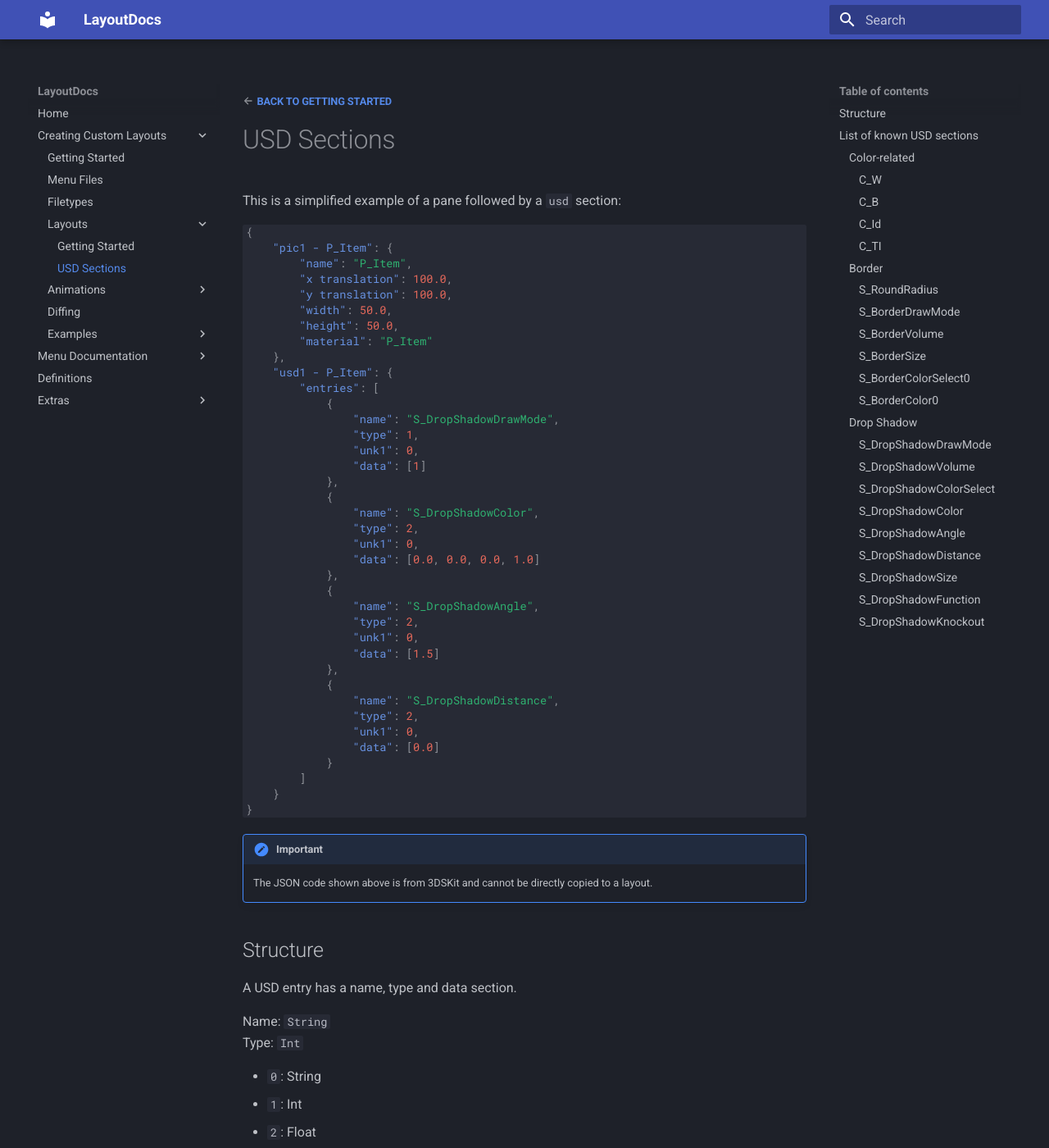
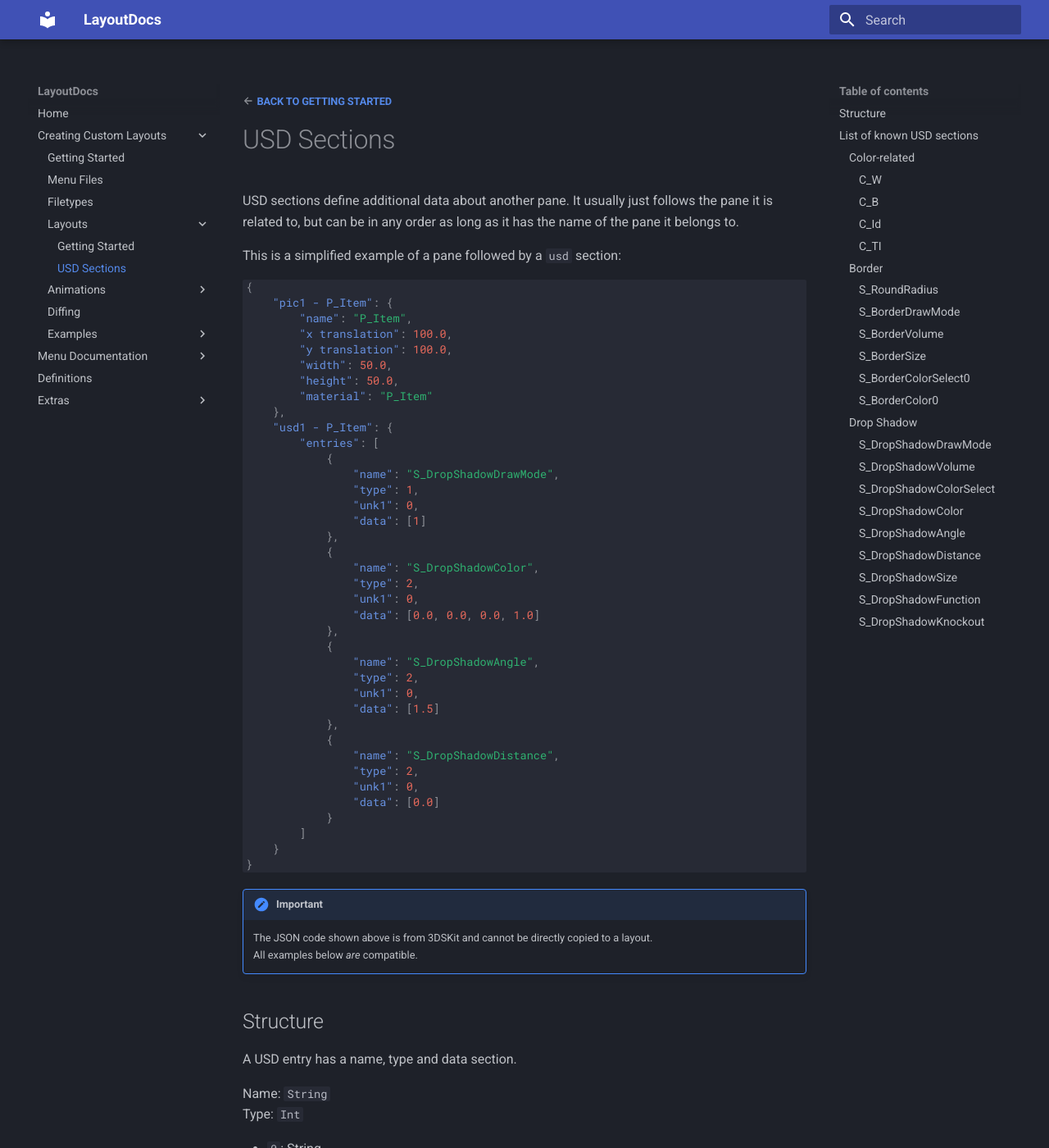
Before and after one commit to ThemezerNX/LayoutDocs, an MkDocs documentation site: the page built from docs/guide/layouts/usd-sections.md, in a window 1280 px wide and 1400 px high. Shown: the whole window at 82% size. Built offline with MkDocs 1.6.1 and Material for MkDocs 9.7.7, drawn with Linux system fonts in a browser that asks for light colours.

Commit message:
More information on usd sections

```diff
--- a/docs/guide/layouts/usd-sections.md
+++ b/docs/guide/layouts/usd-sections.md
@@ -1,6 +1,8 @@
 ##### :octicons-arrow-left-16: [Back to Getting Started](index.md)
 
 # USD Sections
+
+USD sections define additional data about another pane. It usually just follows the pane it is related to, but can be in any order as long as it has the name of the pane it belongs to.
 
 This is a simplified example of a pane followed by a `usd` section:
 
@@ -48,6 +50,7 @@ This is a simplified example of a pane followed by a `usd` section:
 <!-- prettier-ignore -->
 !!! Important
 	The JSON code shown above is from 3DSKit and cannot be directly copied to a layout.
+	All examples below *are* compatible.
 
 ## Structure
 
@@ -66,9 +69,9 @@ Data: Array of values of specified type
 
 These are the USD sections found throughout the home menu. They cannot be applied to every pane.
 
+---
+
 ### Color-related
-
----
 
 #### **`C_W`**
 
```
